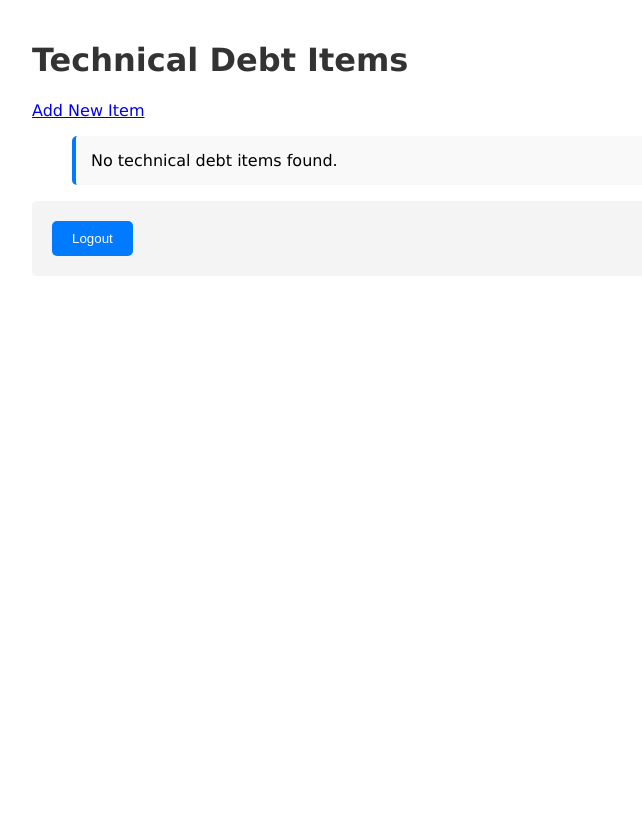
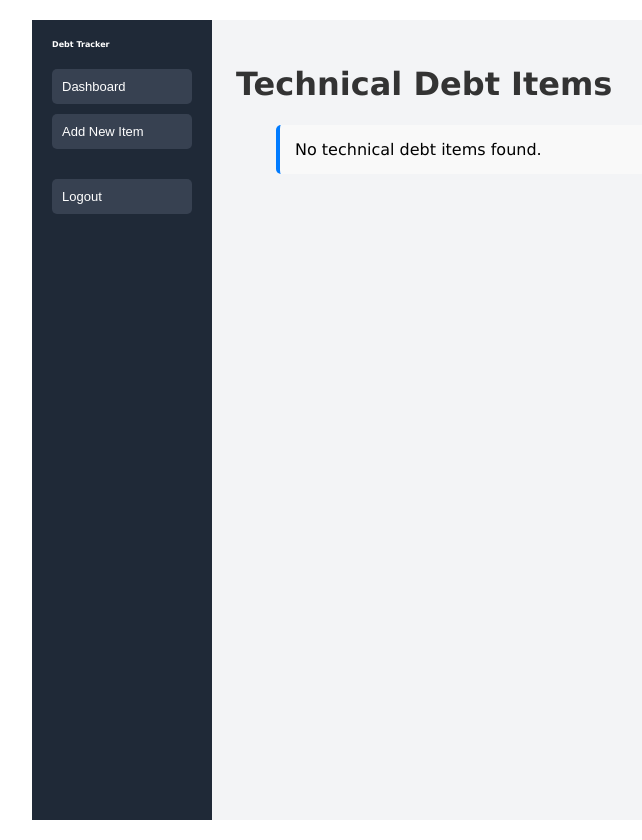
Before and after one commit to simra333/Technical_Debt_Tracker, a Flask app: page / in a window 1280 px wide. Shown: the whole page, without its empty margins (208-850 px from the left). Before the commit the page ends 256 px from the top, so only its background shows below. Run offline with Flask 3, Linux system fonts and the light colour scheme; the visitor is signed in with stand-in values (Sample User, id 1); data that the repository does not hold is empty.

Commit message:
enhanced ui - added sidebar

```diff
--- a/app/static/edit.js
+++ b/app/static/edit.js
@@ -1,4 +1,6 @@
 const debtId = document.getElementById('debt-id').value;
+
+const categoryInput = document.getElementById('category') || document.getElementById('category_text');
 
 // Load existing data
 fetch(`/api/debts/${debtId}`)
@@ -6,6 +8,7 @@ fetch(`/api/debts/${debtId}`)
     .then(debt => {
         document.getElementById('title').value = debt.title;
         document.getElementById('description').value = debt.description;
+        categoryInput.value = debt.category;
         document.getElementById('risk').value = debt.risk;
         document.getElementById('effort_estimate').value = debt.effort_estimate;
         document.getElementById('status').value = debt.status;
@@ -23,6 +26,7 @@ document.getElementById('edit-form').addEventListener('submit', function(event)
     const formData = {
         title: document.getElementById('title').value,
         description: document.getElementById('description').value,
+        category: categoryInput.value,
         risk: document.getElementById('risk').value,
         effort_estimate: document.getElementById('effort_estimate').value,
         status: document.getElementById('status').value,
--- a/app/static/style.css
+++ b/app/static/style.css
@@ -46,3 +46,53 @@ button:hover {
     border-radius: 5px;
     border-left: 4px solid #007bff;
 }
+
+.layout {
+    display: flex;
+    min-height: 100vh;
+}
+
+.sidebar {
+    width: 140px;
+    background: #1f2937;
+    color: white;
+    padding: 20px;
+}
+
+.sidebar h2 {
+    margin-top: 0;
+    margin-bottom: 20px;
+    font-size: 8px;
+}
+
+.sidebar button,
+.logout-button {
+    width: 100%;
+    padding: 10px;
+    margin-bottom: 10px;
+    background: #374151;
+    color: white;
+    text-align: left;
+    padding: 10px;
+    border: none;
+    border-radius: 5px;
+    cursor: pointer;
+    font-size: 13px;
+}
+
+.sidebar button:hover,
+.logout-button:hover {
+    background: #4b5563;
+}
+
+.sidebar form {
+    background: none;
+    padding: 0;
+    margin-top: 20px;
+}
+
+.main-content {
+    flex: 1;
+    padding: 24px;
+    background: #f3f4f6;
+}
--- a/app/templates/index.html
+++ b/app/templates/index.html
@@ -5,14 +5,29 @@
     <link rel="stylesheet" type="text/css" href="/static/style.css">
 </head>
 <body>
-    <h1>Technical Debt Items</h1>
-    <a href="/add">Add New Item</a>
-    <ul id="debt-list">
-        <!-- JavaScript to fetch and display technical debt items here -->
-    </ul>
-    <form action="/logout" method="POST">
-        <button type="submit">Logout</button>
-    </form>
+    <div class="layout">
+        <aside class="sidebar">
+            <h2>Debt Tracker</h2>
+
+            <nav>
+                <button type="button" onclick="window.location.href='/'">Dashboard</button>
+                <button type="button" onclick="window.location.href='/add'">Add New Item</button>
+            </nav>
+
+            <form action="/logout" method="POST">
+                <button type="submit" class="logout-button">Logout</button>
+            </form>
+        </aside>
+
+        <main class="main-content">
+            <h1>Technical Debt Items</h1>
+
+            <ul id="debt-list">
+                <!-- JavaScript to fetch and display technical debt items here -->
+            </ul>
+        </main>
+    </div>
+
     <script src="/static/index.js"></script>
 </body>
 </html>
--- a/app/templates/login.html
+++ b/app/templates/login.html
@@ -2,6 +2,7 @@
 <html>
 <head>
 	<title>Login</title>
+    <link rel="stylesheet" type="text/css" href="/static/style.css">
 </head>
 <body>
     <h2>Login</h2>
```
Also changed, not shown: app/templates/edit.html (+16 -0 lines).
